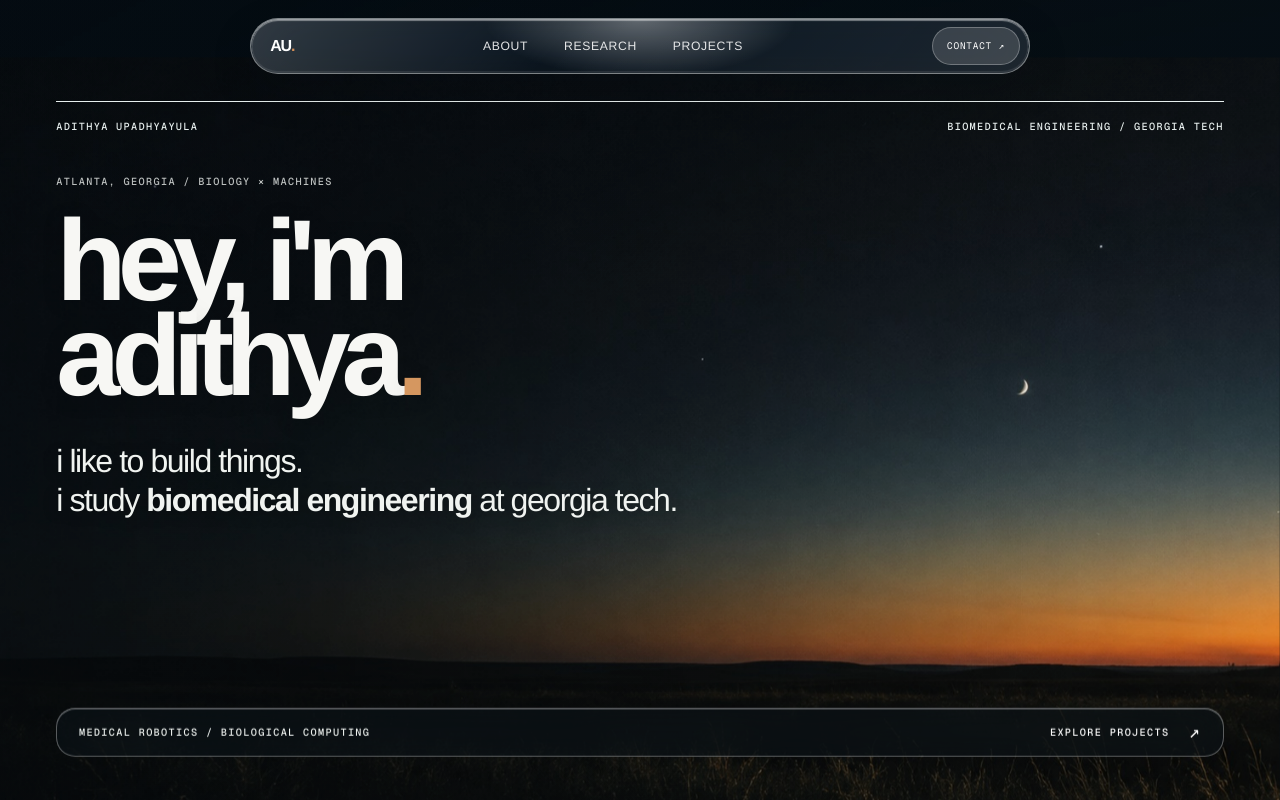
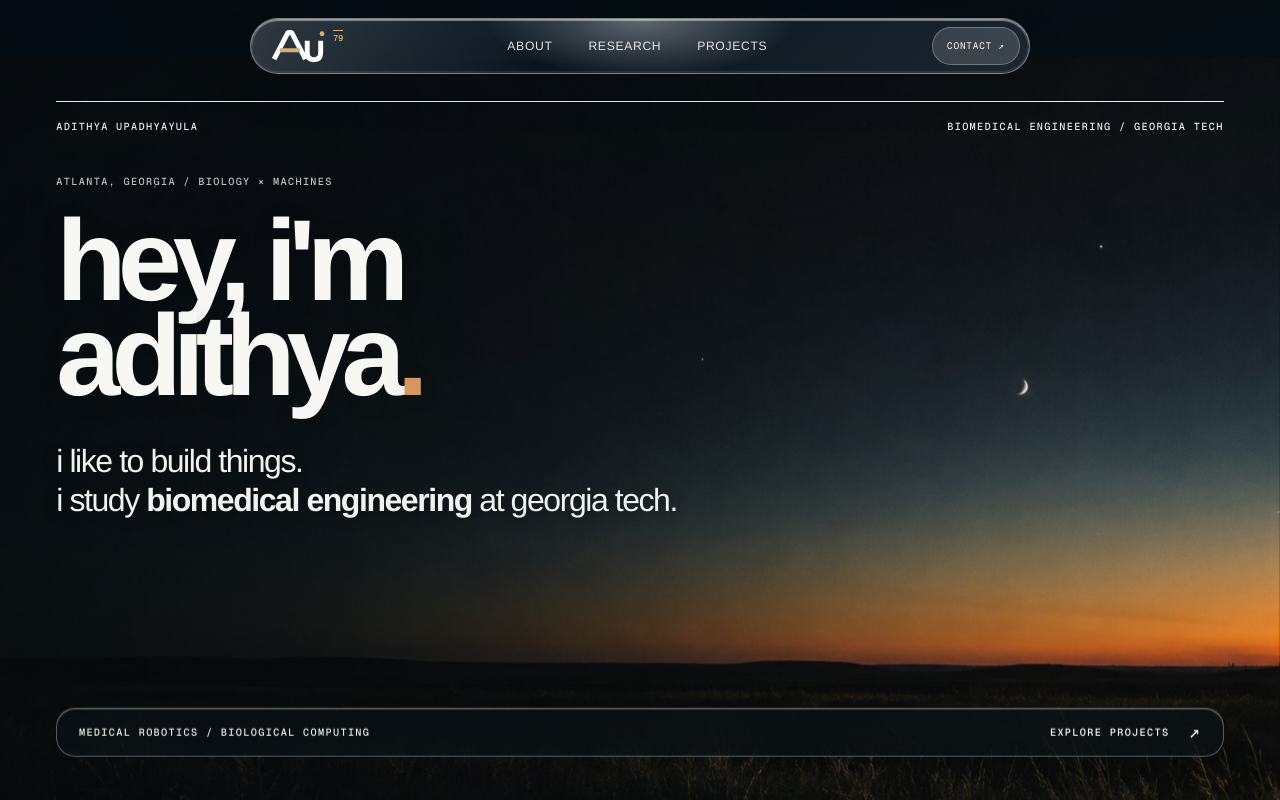
Before and after one commit to adithyakupad/portfolio, a Next.js app: page / in a window 1280 px wide. Shown: the top 800 px of the page. Built offline with nearby package versions, Linux system fonts and the light colour scheme.

Commit message:
Create Au identity mark and favicon

```diff
--- a/app/globals.css
+++ b/app/globals.css
@@ -1222,3 +1222,21 @@ html[data-motion-visibility="hidden"] .visual *, html[data-motion-visibility="hi
   [data-parallax] { translate: none !important; will-change: auto; }
   .intro-hero__floor a:hover { translate: none; }
 }
+
+/* Au is drawn as one linked A/u structure, with 79 set like a material index. */
+.site-nav__mark { display: inline-flex; align-items: center; min-width: 4.5rem; min-height: 2.5rem; }
+.brand-mark { position: relative; display: inline-block; width: 4.55rem; height: 2.35rem; color: inherit; vertical-align: middle; }
+.brand-mark__glyph { position: absolute; left: 0; bottom: 0; width: 3.65rem; height: 2.35rem; overflow: visible; }
+.brand-mark__crossbar { color: #D8AE75; }
+.brand-mark__atom { fill: #D8AE75; transform-origin: 57.5px 7.5px; transition: transform .35s cubic-bezier(.16,1,.3,1); }
+.brand-mark__index { position: absolute; top: .18rem; right: 0; border-top: 1px solid #D8AE75; padding-top: .16rem; color: #D8AE75; font-family: var(--mono); font-size: .52rem; font-weight: 600; letter-spacing: -.02em; line-height: 1; }
+.site-nav__mark:hover .brand-mark__atom, .site-footer__bottom a:hover .brand-mark__atom { transform: translate(2px,-3px); }
+.site-nav__mark:hover .brand-mark__index, .site-footer__bottom a:hover .brand-mark__index { color: #F1C995; }
+.site-footer__bottom a { display: inline-flex; align-items: center; }
+.site-footer__bottom .brand-mark { width: 6rem; height: 3rem; }
+.site-footer__bottom .brand-mark__glyph { width: 4.6rem; height: 3rem; }
+.site-footer__bottom .brand-mark__index { top: .28rem; font-size: .62rem; }
+@media (prefers-reduced-motion: reduce) {
+  .brand-mark__atom { transition: none; }
+  .site-nav__mark:hover .brand-mark__atom, .site-footer__bottom a:hover .brand-mark__atom { transform: none; }
+}
--- /dev/null
+++ b/components/BrandMark.tsx
@@ -0,0 +1,13 @@
+export function BrandMark() {
+  return (
+    <span className="brand-mark" aria-hidden="true">
+      <svg className="brand-mark__glyph" viewBox="0 0 64 42" fill="none" focusable="false">
+        <path className="brand-mark__structure" d="M4 36 19.5 6h4L39 36" stroke="currentColor" strokeWidth="5.5" strokeLinejoin="bevel" />
+        <path className="brand-mark__crossbar" d="M12.5 26h18" stroke="currentColor" strokeWidth="4.5" strokeLinecap="square" />
+        <path className="brand-mark__structure" d="M41 18v10.5c0 5.3 2.4 8 7.5 8s7.5-2.7 7.5-8V18" stroke="currentColor" strokeWidth="5.5" strokeLinecap="square" strokeLinejoin="round" />
+        <circle className="brand-mark__atom" cx="57.5" cy="7.5" r="2.7" />
+      </svg>
+      <span className="brand-mark__index">79</span>
+    </span>
+  );
+}
--- a/components/Footer.tsx
+++ b/components/Footer.tsx
@@ -1,5 +1,6 @@
 import Link from "next/link";
 import { site, socialLinks } from "@/lib/site";
+import { BrandMark } from "@/components/BrandMark";
 
 export function Footer() {
   return (
@@ -21,7 +22,7 @@ export function Footer() {
         </div>
       </div>
       <div className="frame site-footer__bottom">
-        <Link href="/" aria-label="Back to homepage">AU<span>.</span></Link>
+        <Link href="/" aria-label="Back to homepage"><BrandMark /></Link>
         <span>Adithya Upadhyayula · Atlanta, GA</span>
         <span>2026</span>
       </div>
--- a/components/SiteNav.tsx
+++ b/components/SiteNav.tsx
@@ -3,6 +3,7 @@
 import Link from "next/link";
 import { usePathname } from "next/navigation";
 import { useEffect, useState } from "react";
+import { BrandMark } from "@/components/BrandMark";
 
 const links = [
   { label: "About", href: "/#about" },
@@ -46,7 +47,7 @@ export function SiteNav() {
 
   return <header className="site-header" data-theme={theme} data-scrolled={scrolled}>
     <nav className="site-nav liquid-surface" aria-label="Primary navigation" onPointerMove={(event) => { const rect = event.currentTarget.getBoundingClientRect(); event.currentTarget.style.setProperty("--pointer-x", `${event.clientX - rect.left}px`); event.currentTarget.style.setProperty("--pointer-y", `${event.clientY - rect.top}px`); }}>
-      <Link className="site-nav__mark" href="/" onClick={() => setOpen(false)} aria-label="Adithya Upadhyayula, home">AU<span className="site-nav__mark-dot">.</span></Link>
+      <Link className="site-nav__mark" href="/" onClick={() => setOpen(false)} aria-label="Adithya Upadhyayula, home"><BrandMark /></Link>
       <div className="site-nav__links">{links.map((link) => <Link key={link.label} href={link.href} aria-current={pathname === link.href ? "page" : undefined}>{link.label}</Link>)}</div>
       <a className="site-nav__contact" href="mailto:aupadhyayula6@gatech.edu">CONTACT ↗</a>
       <button className="site-nav__toggle" type="button" aria-expanded={open} aria-controls="mobile-navigation" onClick={() => setOpen((value) => !value)}>{open ? "Close" : "Menu"}<span className="site-nav__toggle-icon" aria-hidden="true">{open ? "×" : "+"}</span></button>
```
Also changed, not shown: app/icon.svg.
